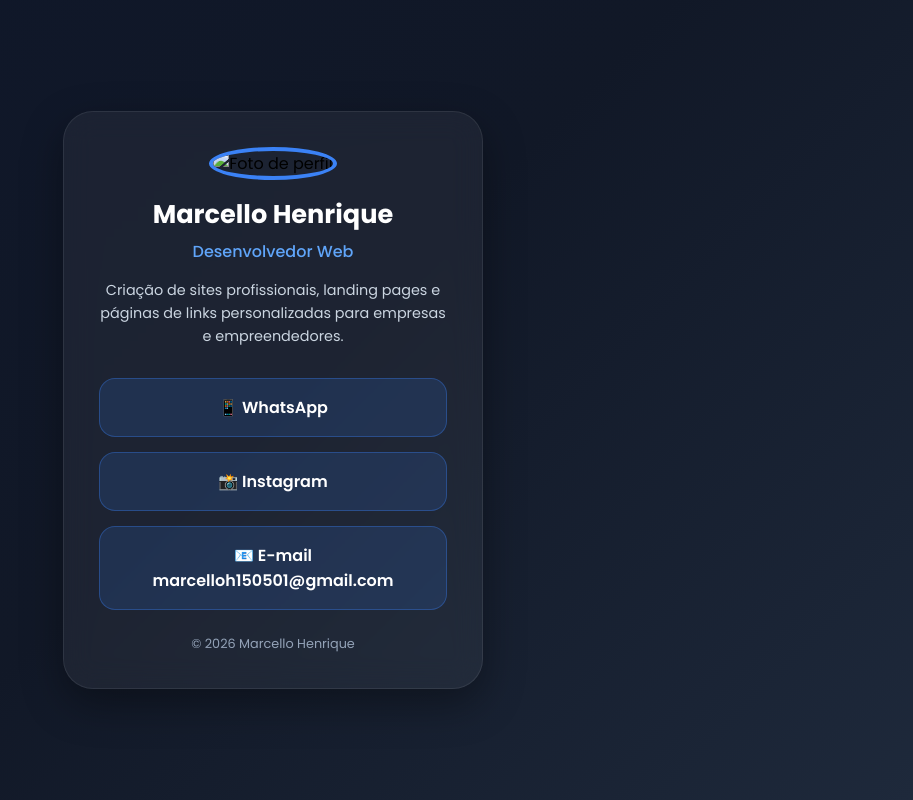
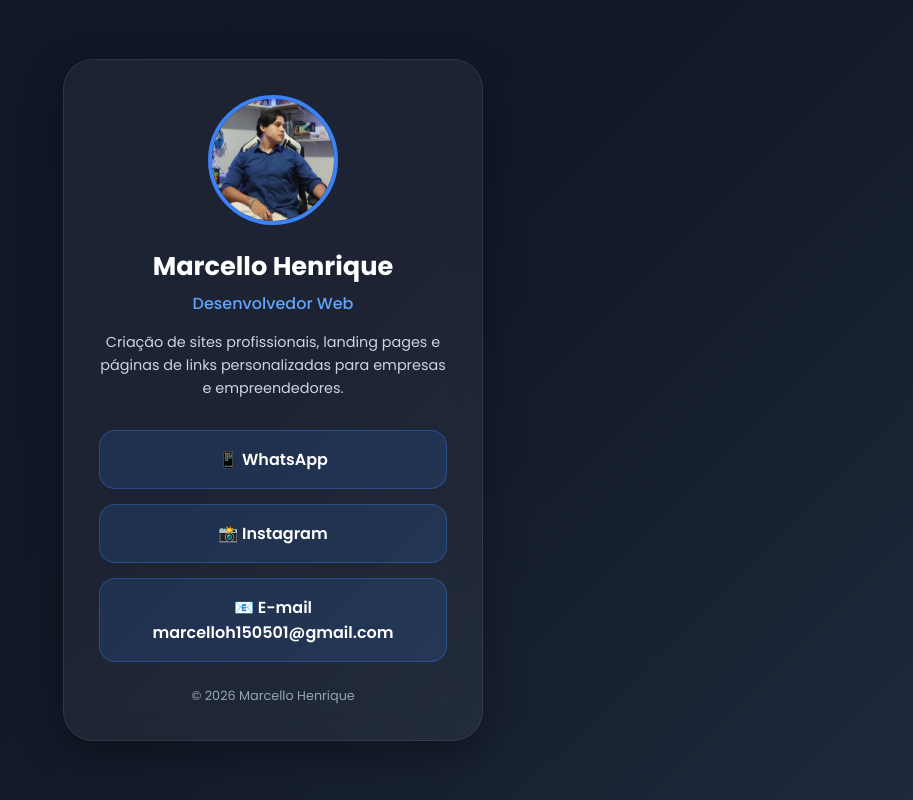
Before and after one commit to MARCELLOHENRIQUE150/marcellohenrique150.github.io, a plain HTML site: page index.html in a window 1280 px wide. Shown: the whole page, without its empty margins (367-1280 px from the left). Drawn offline with Linux system fonts and the light colour scheme.

Commit message:
Update index.html

```diff
--- a/index.html
+++ b/index.html
@@ -107,7 +107,7 @@ h1{
     <div class="card">
 
         <img
-        src="Nova pasta/foto minha.jpeg"
+        src="foto minha.jpeg"
         class="profile"
         alt="Foto de perfil">
 
```
